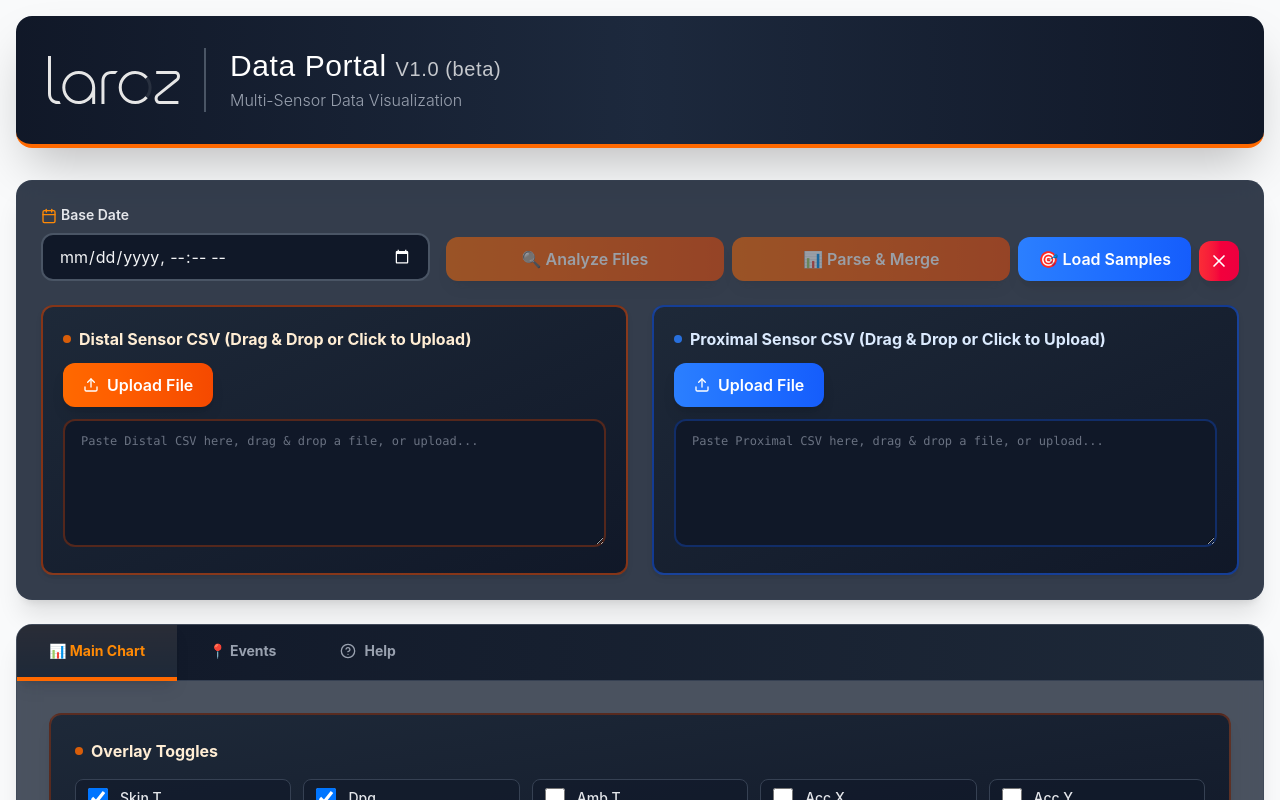
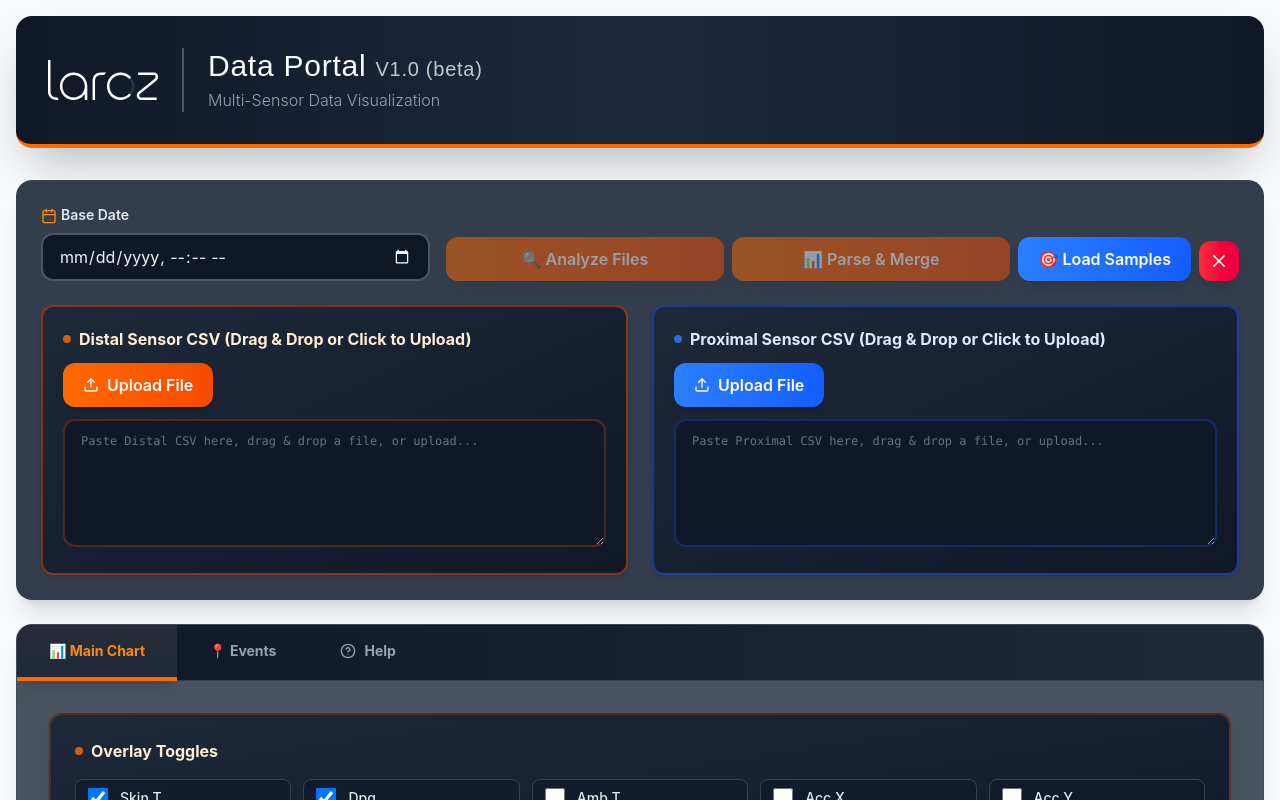
Before and after one commit to priyanshu-1515/wearableTimeline, a React (Vite) app: page / in a window 1280 px wide. Shown: the top 800 px of the page. Built offline with nearby package versions, Linux system fonts and the light colour scheme.

Commit message:
logo svg update

```diff
--- a/src/App.jsx
+++ b/src/App.jsx
@@ -1085,16 +1085,13 @@ export default function App() {
         {/* Header */}
         <header className="mb-8 bg-gradient-to-r from-gray-900 via-slate-800 to-gray-900 rounded-2xl shadow-2xl p-8 text-white border-b-4 border-orange-500">
           <div className="flex items-center gap-6">
-            <div className="flex items-center gap-4">
-              <img
-                src="/larcz-logo.svg"
-                alt="Larcz"
-                className="h-12 text-gray-200"
-                style={{ filter: 'brightness(0) saturate(100%) invert(90%)' }}
-              />
-            </div>
+            <img
+              src="/larcz-logo.svg"
+              alt="Larcz"
+              className="h-10"
+            />
             <div className="border-l-2 border-gray-600 pl-6">
-              <h1 className="text-3xl font-light tracking-wide" style={{ fontFamily: "'IBM Plex Sans', sans-serif", letterSpacing: '0.02em' }}>
+              <h1 className="text-3xl font-light tracking-wide" style={{ fontFamily: "'IBM Plex Sans', sans-serif" }}>
                 Data Portal <span className="text-xl font-light opacity-75">V1.0 (beta)</span>
               </h1>
               <p className="text-gray-400 text-base mt-1 font-light">Multi-Sensor Data Visualization</p>
```
